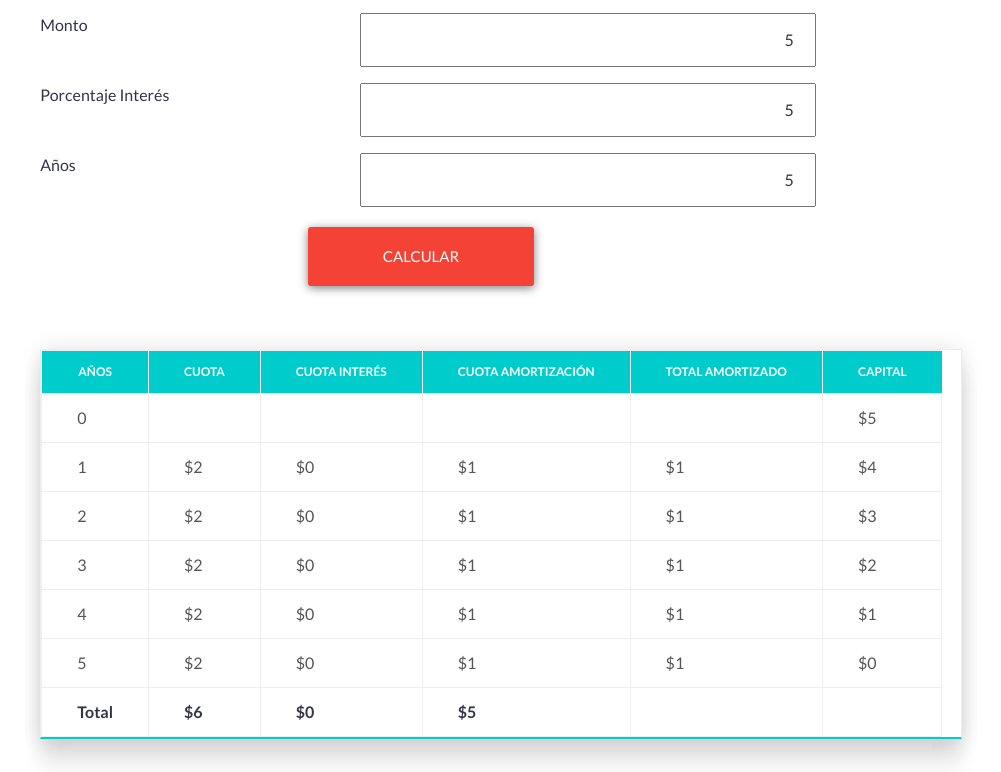
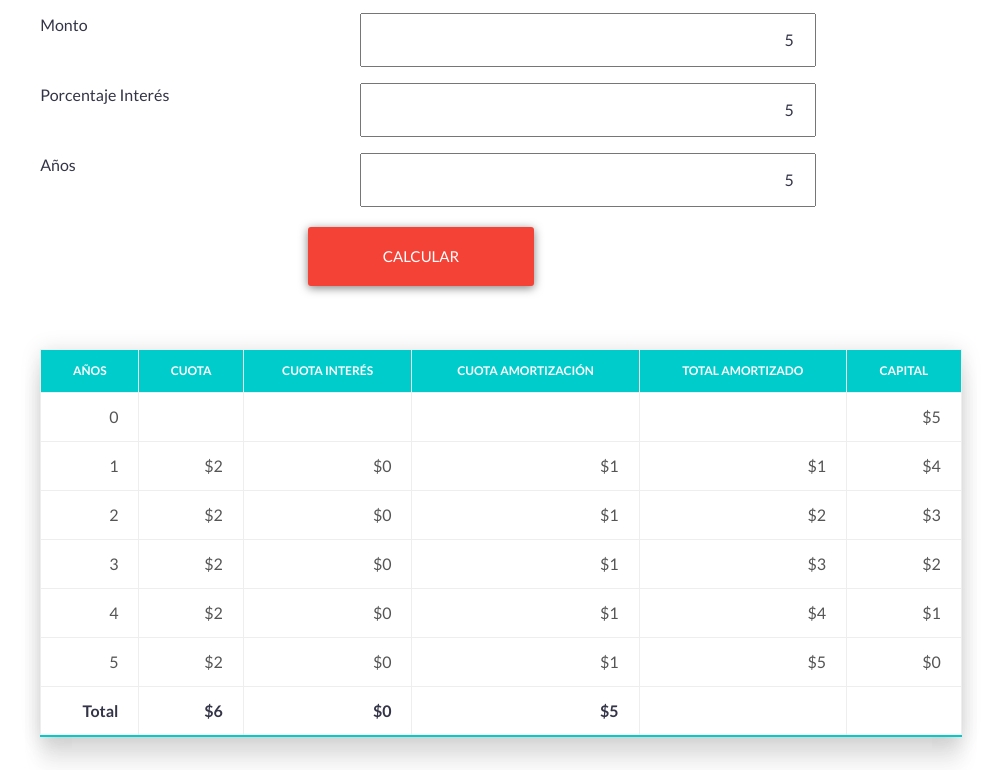
Before and after one commit to queimel/DetalleAmortizacion, a plain HTML site: page index.html in a window 1280 px wide. Both pictures are taken after typing "5", "5", "5" into the empty fields and a click on the button "CALCULAR". Shown: the part 125-897 px from the top of the page, without its empty margins (139-1140 px from the left). Drawn offline with Linux system fonts and the light colour scheme.

Commit message:
arreglos finales

```diff
--- a/css/style.css
+++ b/css/style.css
@@ -16,7 +16,7 @@ table tr td{
 th, td {
     color: #999;
     border: 1px solid #eee;
-    padding: 12px 35px;
+    padding: 12px 20px;
     border-collapse: collapse;
 }
 
@@ -25,6 +25,10 @@ th {
     color: #fff;
     text-transform: uppercase;
     font-size: 12px;
+}
+
+td{
+    text-align:  right;
 }
 
 th:last-child {
--- a/index.html
+++ b/index.html
@@ -53,7 +53,7 @@
         </div>
         <div class="row">
             <div class="col-12">
-                <table id="tablaResultados" style="display: none;">
+                <table id="tablaResultados" width="100%" style="display: none;">
                     <tr>
                         <th>Años</th>
                         <th>Cuota</th>
--- a/js/script.js
+++ b/js/script.js
@@ -50,7 +50,7 @@
                         cuota = getCuota(monto, interes, anios);
 
                         var tabla = document.getElementById("tablaResultados");
-                        tabla.style.display="block";
+                        tabla.style.display="table";
 
                         var prevCapital = monto;
                         var prevTotAmort = 0;
@@ -76,22 +76,21 @@
                                 var totalAmortizado = cuotaAmortizacion + prevTotAmort;
                                 var capital = prevCapital - cuotaAmortizacion;
                                 prevCapital = capital;
+                                prevTotAmort = totalAmortizado;
 
 
                                 cell2.innerHTML = fNumber.go(Math.ceil(cuota),"$");
-                                totalColumna1 = parseFloat(totalColumna1 + cuota);
                                 cell3.innerHTML = fNumber.go(parseFloat(cuotaInteres).toFixed(0),"$");
-                                totalColumna2 = parseFloat(totalColumna2 + Math.ceil(parseFloat(cuotaInteres).toFixed(0)));
                                 cell4.innerHTML = fNumber.go(parseFloat(cuotaAmortizacion).toFixed(0),"$");
-                                totalColumna3 = parseFloat(totalColumna3) + parseFloat(cuotaAmortizacion);
                                 cell5.innerHTML = fNumber.go(parseFloat(totalAmortizado).toFixed(0),"$");
-                                totalColumna4 = parseFloat(totalColumna4 ) +parseFloat(totalAmortizado);
                                 cell6.innerHTML = fNumber.go(parseFloat(capital).toFixed(0),"$");
-                                totalColumna5 = parseFloat(totalColumna5 + parseFloat(capital).toFixed(0));
 
 
-
-
+                                totalColumna1 = parseFloat(totalColumna1 + cuota);
+                                totalColumna2 = parseFloat(totalColumna2 + Math.ceil(parseFloat(cuotaInteres).toFixed(0)));
+                                totalColumna3 = parseFloat(totalColumna3) + parseFloat(cuotaAmortizacion);
+                                totalColumna4 = parseFloat(totalColumna4 ) +parseFloat(totalAmortizado);
+                                totalColumna5 = parseFloat(totalColumna5 + parseFloat(capital).toFixed(0));
                             }
 
                         }
@@ -155,8 +154,8 @@ function limpiar() {
 var fNumber = {
     sepMil: ".", // separador para los miles
     sepDec: ',', // separador para los decimales
-    formatear:function (num){
-    num +='';
+    formatear: function (num) {
+        num += '';
         var splitStr = num.split('.');
         var splitLeft = splitStr[0];
         var splitRight = splitStr.length > 1 ? this.sepDec + splitStr[1] : '';
@@ -166,8 +165,8 @@ var fNumber = {
         }
         return this.simbol + splitLeft + splitRight;
     },
-    go:function(num, simbol){
-    this.simbol = simbol ||'';
+    go: function (num, simbol) {
+        this.simbol = simbol || '';
         return this.formatear(num);
     }
 }
```
Lines whose indentation alone changed are shown as unchanged.
